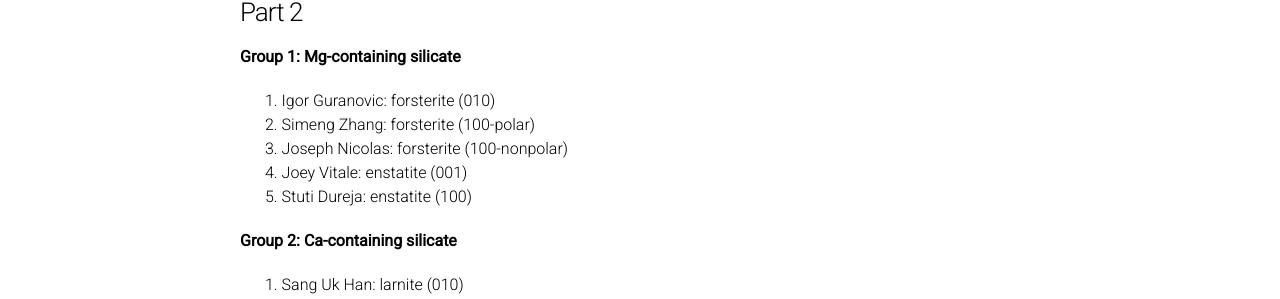
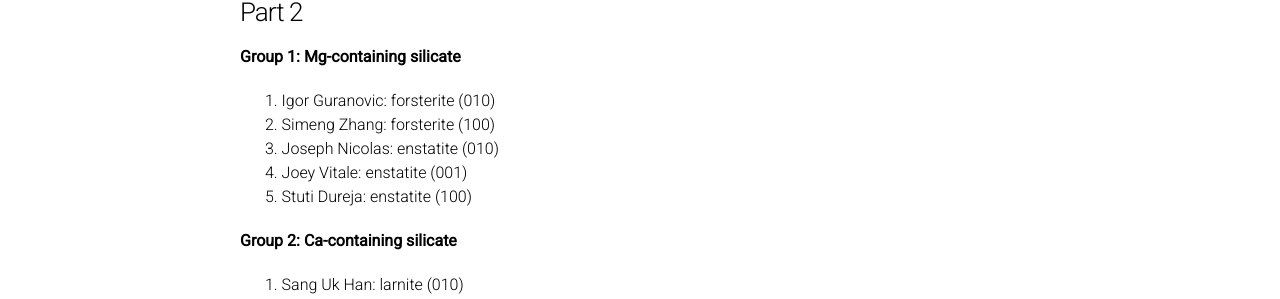
Before and after one commit to UPennCBE544/2023.github.io, a Jekyll site: the page built from ProjectAssignments.md, in a window 1280 px wide. Shown: the part 674-973 px from the top of the page. Built offline with Jekyll 4.4.1, drawn with Linux system fonts in a browser that asks for light colours; our own code applies the rules of GitHub Pages for plain Markdown files.

Commit message:
Update ProjectAssignments.md

```diff
--- a/ProjectAssignments.md
+++ b/ProjectAssignments.md
@@ -27,8 +27,8 @@ permalink: Project_Assignments/
 **Group 1: Mg-containing silicate**
 
 1. Igor Guranovic:    forsterite (010)
-2. Simeng Zhang:      forsterite (100-polar)
-3. Joseph Nicolas:    forsterite (100-nonpolar)
+2. Simeng Zhang:      forsterite (100)
+3. Joseph Nicolas:    enstatite (010)
 4. Joey Vitale:       enstatite (001)
 5. Stuti Dureja:      enstatite (100)
 
```
